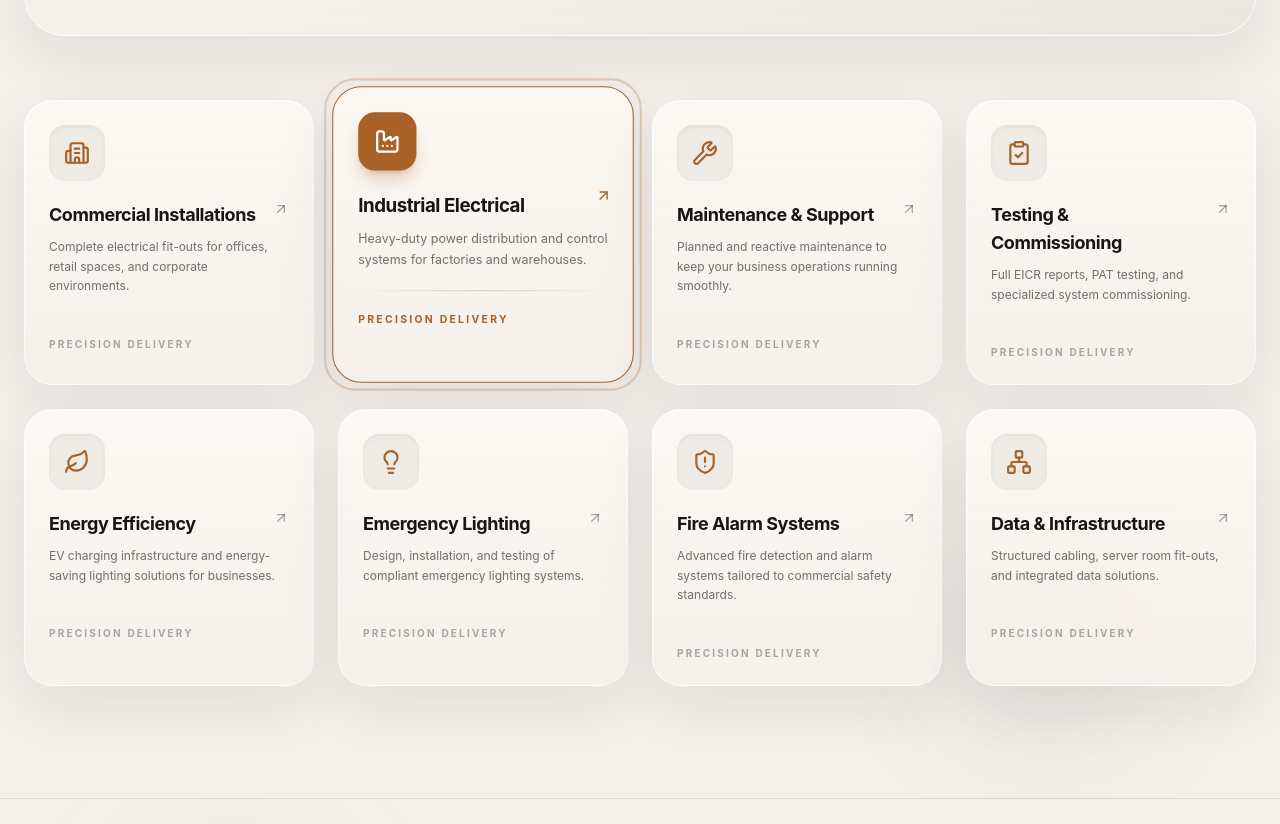
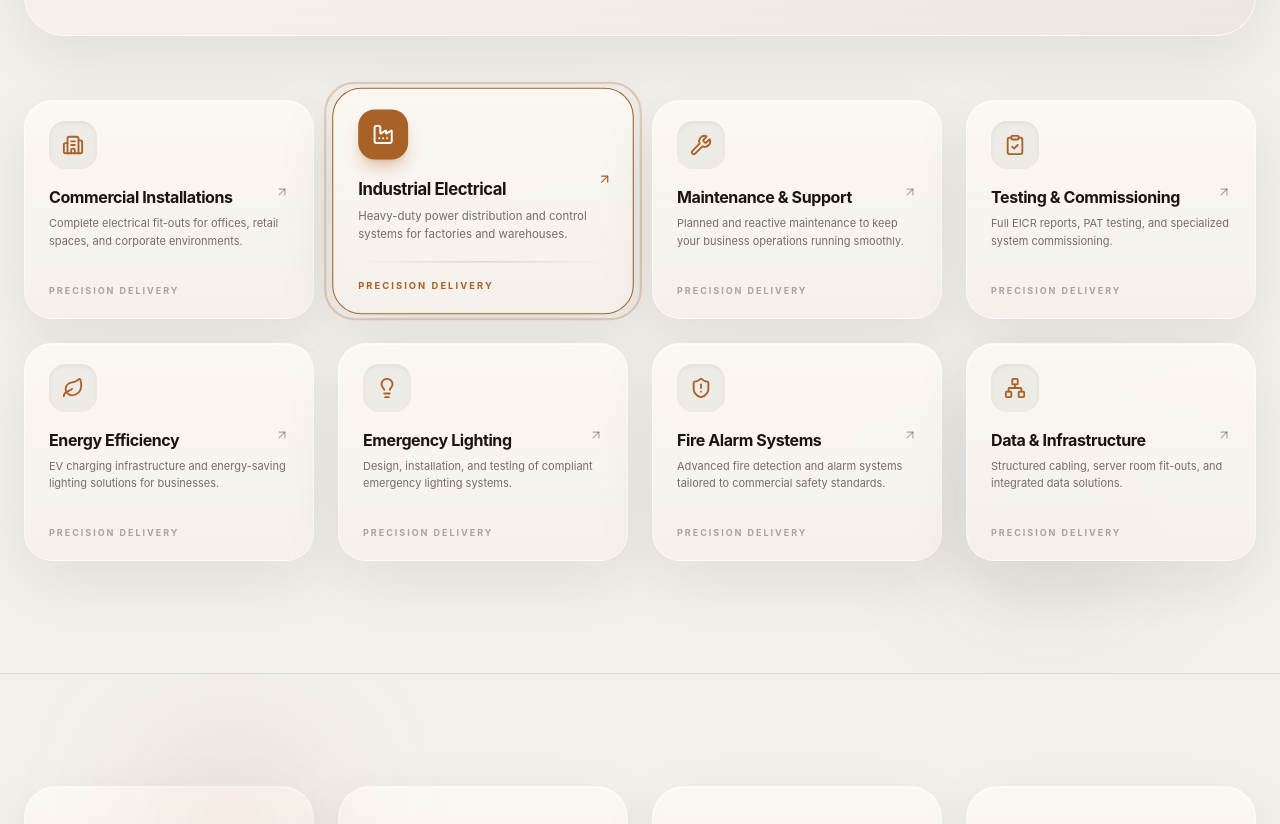
Before and after one commit to bjake0192-hash/ETS, a Next.js app: page / in a window 1280 px wide. Shown: the part 2319-3143 px from the top of the page. Built offline with nearby package versions, Linux system fonts and the light colour scheme.

Commit message:
Reduce height and scale of service cards for a more compact grid

```diff
--- a/src/components/sections/ServicesGrid.tsx
+++ b/src/components/sections/ServicesGrid.tsx
@@ -152,7 +152,7 @@ export default function ServicesGrid() {
                 }}
                 onMouseLeave={() => setIsPaused(false)}
                 animate={isActive ? { scale: 1.04, y: -8 } : { scale: 1, y: 0 }}
-                className={`group relative p-6 rounded-[1.75rem] surface-card border transition-all duration-500 ${
+                className={`group relative px-6 py-5 rounded-[1.75rem] surface-card border transition-all duration-500 ${
                   isActive ? "border-electric-yellow shadow-2xl shadow-electric-yellow/10" : "border-white/50 hover:border-electric-yellow/55"
                 }`}
               >
@@ -171,34 +171,34 @@ export default function ServicesGrid() {
 
                 <div className="absolute inset-x-8 top-0 h-px bg-gradient-to-r from-transparent via-electric-yellow/50 to-transparent opacity-0 group-hover:opacity-100 transition-opacity" />
 
-                <div className={`mb-5 w-14 h-14 rounded-2xl flex items-center justify-center transition-all duration-500 shadow-inner ${
+                <div className={`mb-4 w-12 h-12 rounded-2xl flex items-center justify-center transition-all duration-500 shadow-inner ${
                   isActive ? "bg-electric-yellow shadow-lg shadow-electric-yellow/30" : "bg-navy-900/5 group-hover:bg-electric-yellow"
                 }`}>
                   <service.icon className={`transition-colors duration-500 ${
                     isActive ? "text-white" : "text-electric-yellow group-hover:text-white"
-                  }`} size={26} />
+                  }`} size={22} />
                 </div>
 
-                <div className="flex items-start justify-between gap-4 mb-2">
-                  <h3 className={`text-lg font-bold tracking-tight transition-colors duration-500 ${
+                <div className="flex items-start justify-between gap-4 mb-1.5">
+                  <h3 className={`text-base font-bold tracking-tight transition-colors duration-500 ${
                     isActive ? "text-navy-900" : "text-navy-900"
                   }`}>
                     {service.title}
                   </h3>
                   <ArrowUpRight
-                    size={16}
+                    size={14}
                     className={`transition-all duration-500 ${
                       isActive ? "text-electric-yellow translate-x-1 -translate-y-1" : "text-navy-900/35 group-hover:text-electric-yellow group-hover:translate-x-1 group-hover:-translate-y-1"
                     }`}
                   />
                 </div>
-                <p className="text-navy-900/60 text-xs leading-relaxed">
+                <p className="text-navy-900/60 text-[11px] leading-relaxed line-clamp-2">
                   {service.description}
                 </p>
-                <div className={`mt-5 h-px w-full bg-gradient-to-r from-electric-yellow/0 via-electric-yellow/30 to-electric-yellow/0 transition-opacity duration-500 ${
+                <div className={`mt-4 h-px w-full bg-gradient-to-r from-electric-yellow/0 via-electric-yellow/30 to-electric-yellow/0 transition-opacity duration-500 ${
                   isActive ? "opacity-100" : "opacity-0 group-hover:opacity-100"
                 }`} />
-                <p className={`mt-5 text-[10px] font-bold uppercase tracking-[0.22em] transition-colors duration-500 ${
+                <p className={`mt-4 text-[9px] font-bold uppercase tracking-[0.22em] transition-colors duration-500 ${
                   isActive ? "text-electric-yellow" : "text-navy-900/35"
                 }`}>
                   Precision Delivery
```
